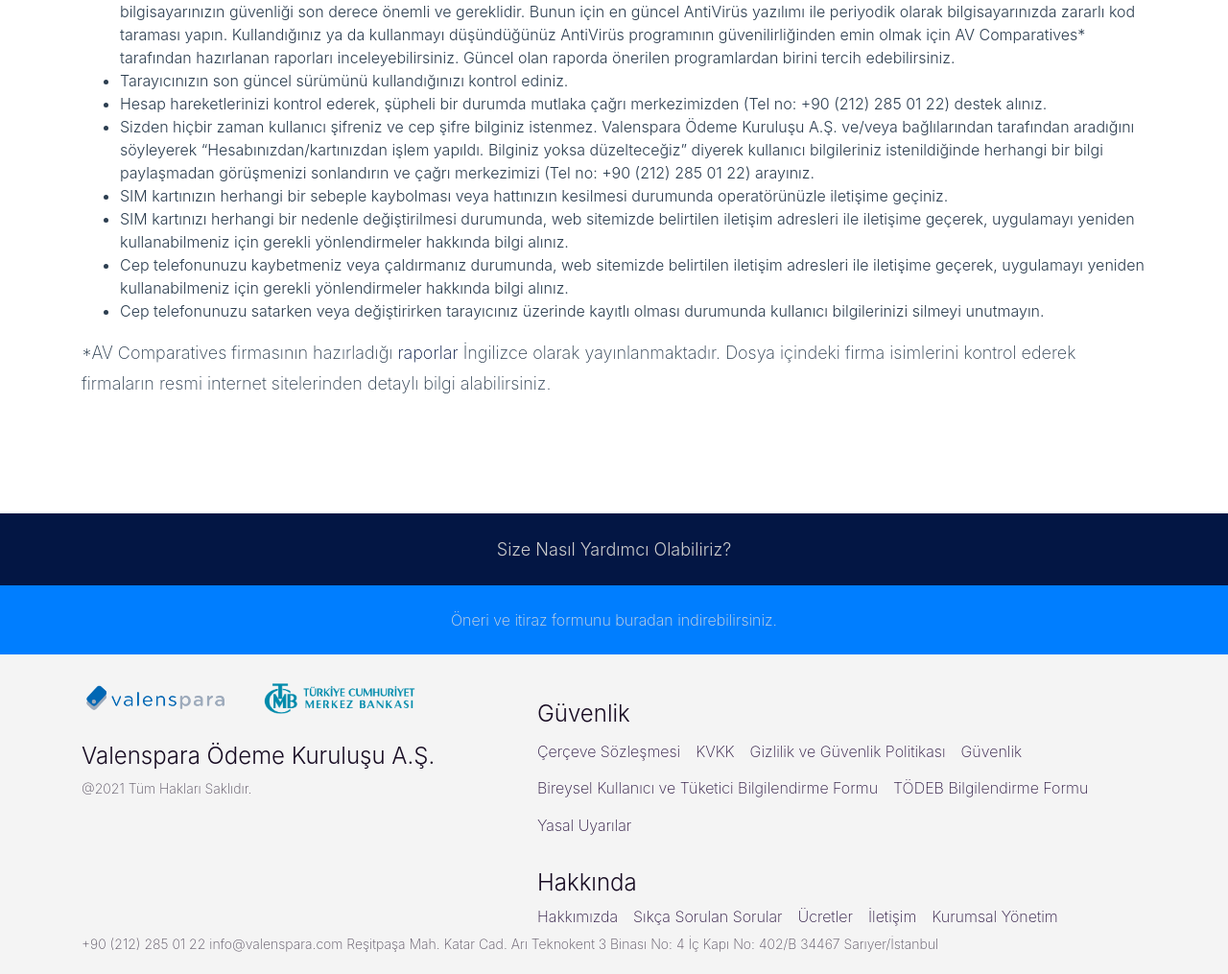
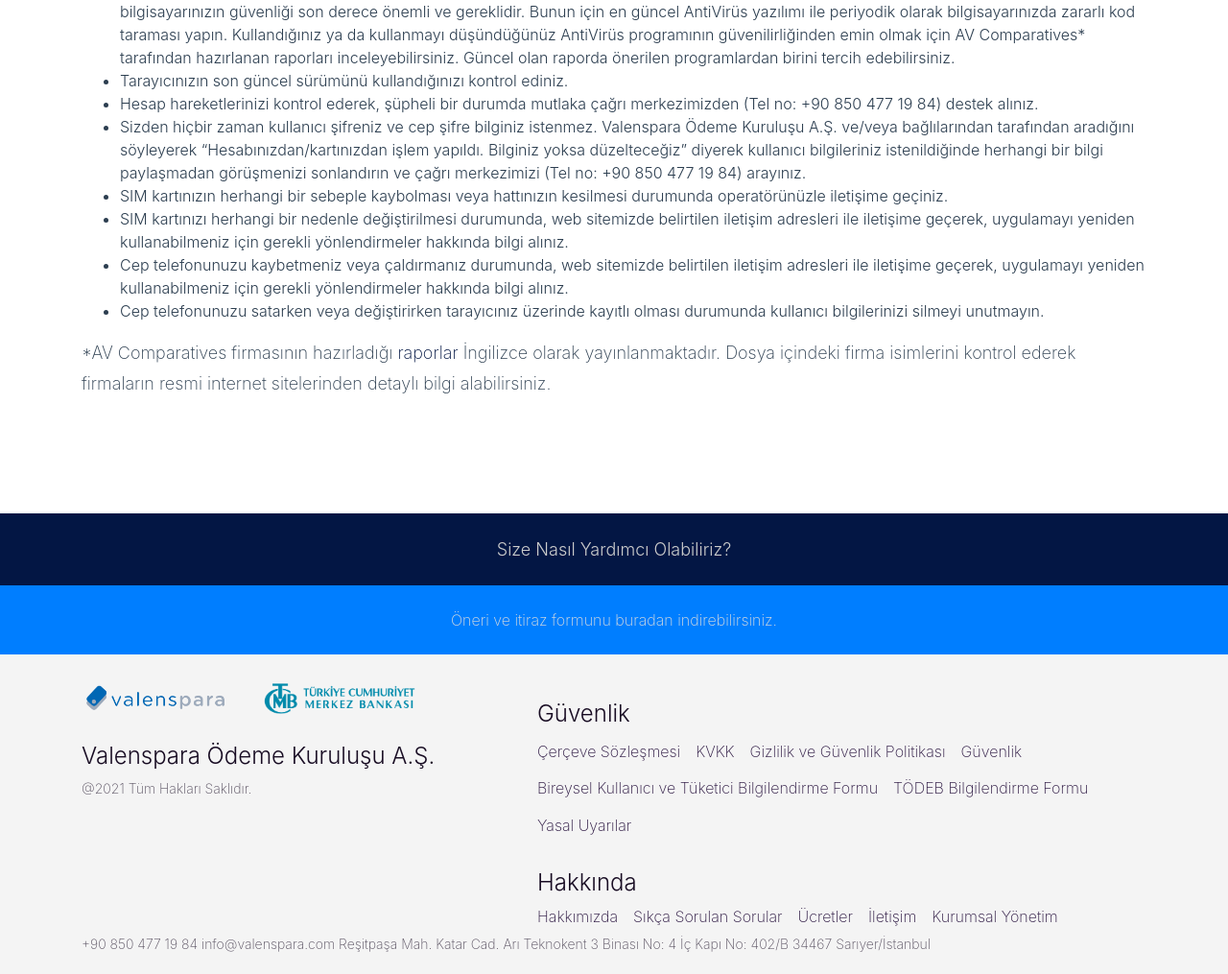
Before and after one commit to Valensas/valenspara.com, a Jekyll site: the page built from security.md, in a window 1280 px wide. Shown: the part 497-1512 px from the top of the page at 96% size. Built offline with Jekyll 4.4.1, drawn with Linux system fonts in a browser that asks for light colours; nearby versions of some CDN libraries.

```diff
--- a/_config.yml
+++ b/_config.yml
@@ -27,7 +27,7 @@ footer_cta2_link: /oneri-ve-itiraz-formu.docx
 footer_content_1: Valenspara Ödeme Kuruluşu A.Ş.
 footer_content_2: "@2021 Tüm Hakları Saklıdır."
 footer_content_3: |+
-  +90 (212) 285 01 22
+  +90 850 477 19 84
   info@valenspara.com
   Reşitpaşa Mah. Katar Cad.
   Arı Teknokent 3 Binası No:<span> 4
--- a/security.md
+++ b/security.md
@@ -13,8 +13,8 @@ Bilgisayar, telefon ve tabletinize lisanssız veya kaynağı belli olmayan uygul
 - Online işlemler şifreniz ve giriş bilgilerinizi kimseyle paylaşmayınız, herhangi bir yerde yazılı olarak bulundurmayınız.
 - Telefon, tablet ve bilgisayarınıza lisanslı ve güncel AntiVirüs programı yükleyiniz. Güvenliğiniz için bilgisayarınızı en güncel AntiVirüs ve AntiSpyWare programlarıyla yetkisiz erişimlere karşı koruyun. Sizden başkalarının şifre bilgilerinize internet üzerinden erişmemesi için bilgisayarınızın güvenliği son derece önemli ve gereklidir. Bunun için en güncel AntiVirüs yazılımı ile periyodik olarak bilgisayarınızda zararlı kod taraması yapın. Kullandığınız ya da kullanmayı düşündüğünüz AntiVirüs programının güvenilirliğinden emin olmak için AV Comparatives* tarafından hazırlanan raporları inceleyebilirsiniz. Güncel olan raporda önerilen programlardan birini tercih edebilirsiniz.
 - Tarayıcınızın son güncel sürümünü kullandığınızı kontrol ediniz.
-- Hesap hareketlerinizi kontrol ederek, şüpheli bir durumda mutlaka çağrı merkezimizden (Tel no: +90 (212) 285 01 22) destek alınız.
-- Sizden hiçbir zaman kullanıcı şifreniz ve cep şifre bilginiz istenmez. Valenspara Ödeme Kuruluşu A.Ş. ve/veya bağlılarından tarafından aradığını söyleyerek “Hesabınızdan/kartınızdan işlem yapıldı. Bilginiz yoksa düzelteceğiz” diyerek kullanıcı bilgileriniz istenildiğinde herhangi bir bilgi paylaşmadan görüşmenizi sonlandırın ve çağrı merkezimizi (Tel no: +90 (212) 285 01 22) arayınız.
+- Hesap hareketlerinizi kontrol ederek, şüpheli bir durumda mutlaka çağrı merkezimizden (Tel no: +90 850 477 19 84) destek alınız.
+- Sizden hiçbir zaman kullanıcı şifreniz ve cep şifre bilginiz istenmez. Valenspara Ödeme Kuruluşu A.Ş. ve/veya bağlılarından tarafından aradığını söyleyerek “Hesabınızdan/kartınızdan işlem yapıldı. Bilginiz yoksa düzelteceğiz” diyerek kullanıcı bilgileriniz istenildiğinde herhangi bir bilgi paylaşmadan görüşmenizi sonlandırın ve çağrı merkezimizi (Tel no: +90 850 477 19 84) arayınız.
 - SIM kartınızın herhangi bir sebeple kaybolması veya hattınızın kesilmesi durumunda operatörünüzle iletişime geçiniz.
 - SIM kartınızı herhangi bir nedenle değiştirilmesi durumunda, web sitemizde belirtilen iletişim adresleri ile iletişime geçerek, uygulamayı yeniden kullanabilmeniz için gerekli yönlendirmeler hakkında bilgi alınız.
 - Cep telefonunuzu kaybetmeniz veya çaldırmanız durumunda, web sitemizde belirtilen iletişim adresleri ile iletişime geçerek, uygulamayı yeniden kullanabilmeniz için gerekli yönlendirmeler hakkında bilgi alınız.
```
Also changed, not shown: bireysel-kullanici-ve-tuketici-bilgilendirme-formu.md (+2 -2 lines), cerceve-sozlesmesi.md (+2 -2 lines), contact.md (+1 -1 lines), kurumsal.md (+1 -1 lines).
